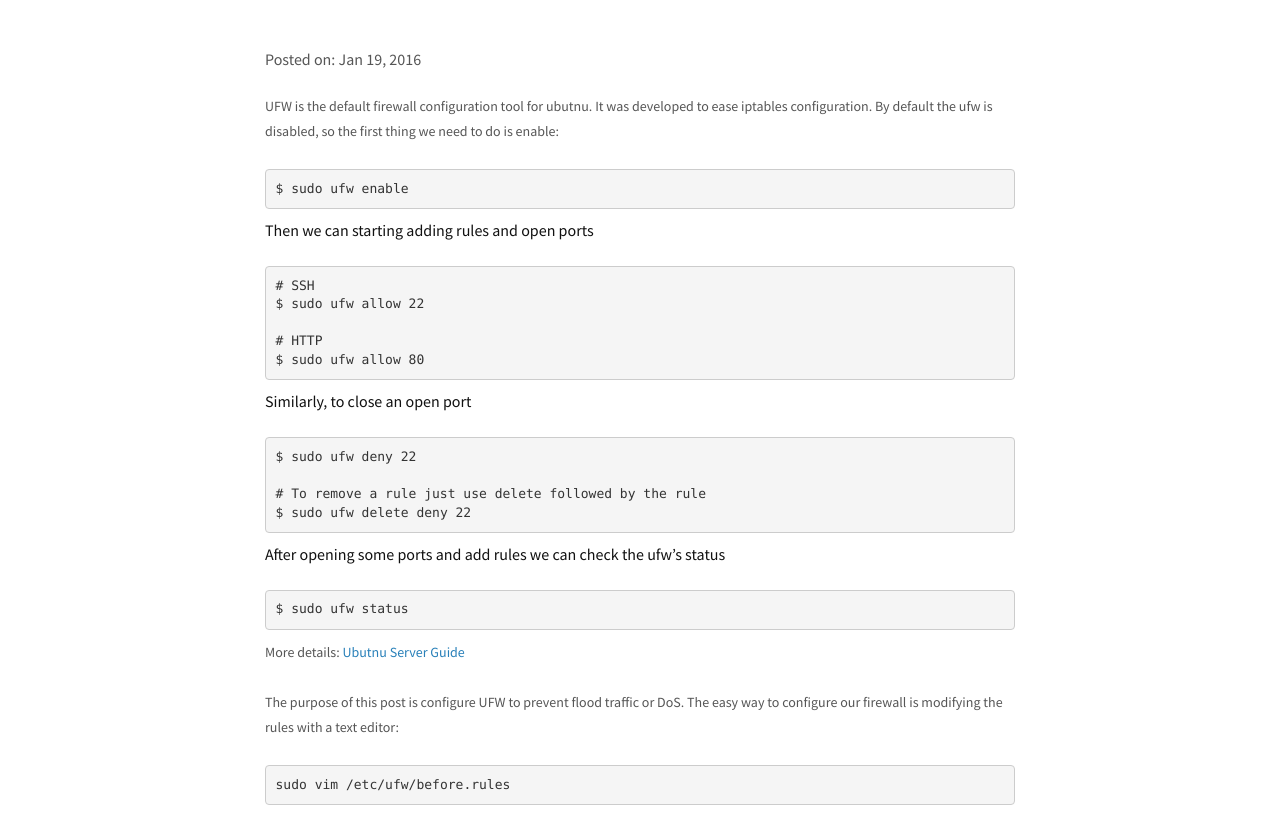
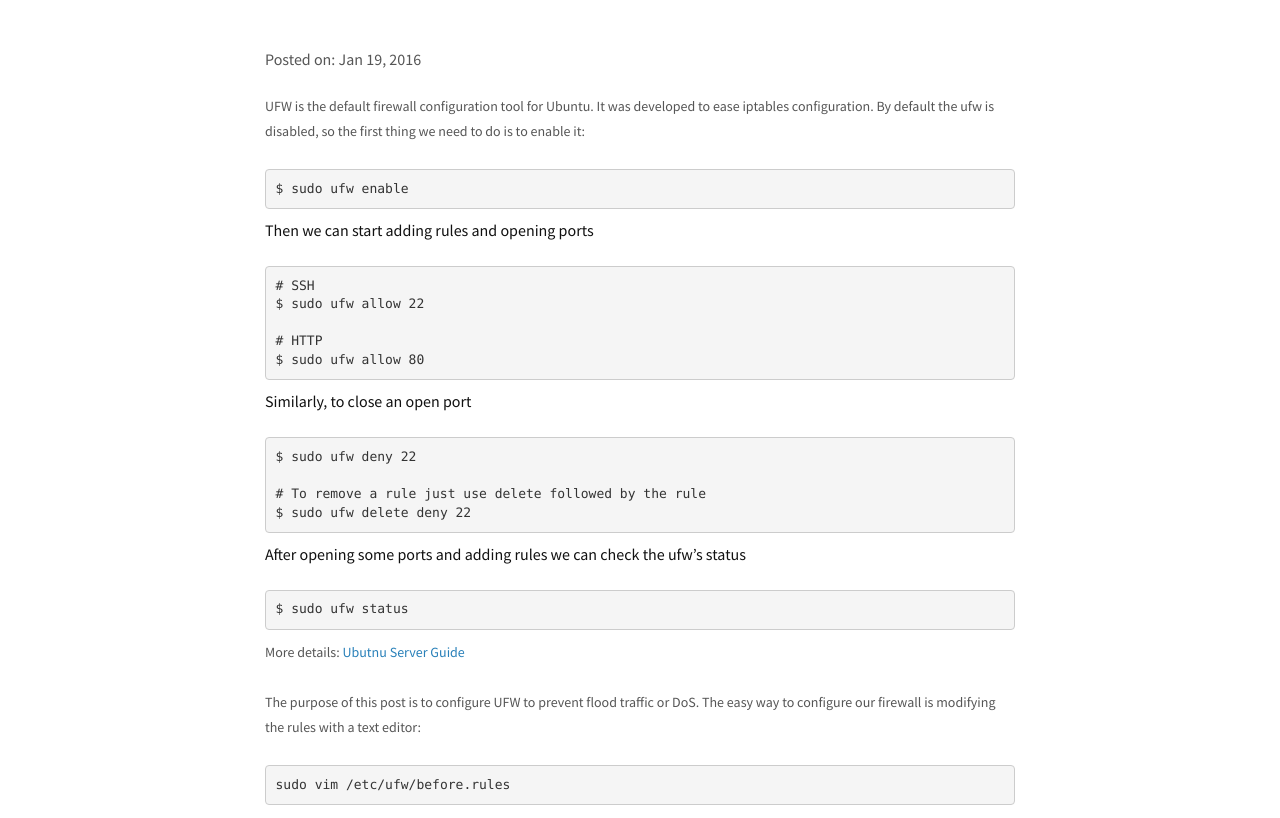
Before and after one commit to lepepe/lepepe.github.io, a Jekyll site: the page built from _posts/2016-01-19-ubuntu-server-ufw.markdown, in a window 1280 px wide and 1400 px high. Shown: the part 303-1121 px from the top of the window. Built offline with Jekyll 4.4.1, drawn with Linux system fonts in a browser that asks for light colours; comment, search, counter and statistics services are not loaded; some of the changed text lies outside the part shown.

Commit message:
Fixed post typos

```diff
--- a/_posts/2016-01-19-ubuntu-server-ufw.markdown
+++ b/_posts/2016-01-19-ubuntu-server-ufw.markdown
@@ -8,14 +8,14 @@ categories: sysadmin
 tags: [ubuntu, firewall, ufw]
 ---
 
-UFW is the default firewall configuration tool for ubutnu. It was developed to ease iptables configuration.
-By default the ufw is disabled, so the first thing we need to do is enable:
+UFW is the default firewall configuration tool for Ubuntu. It was developed to ease iptables configuration.
+By default the ufw is disabled, so the first thing we need to do is to enable it:
 
 {% highlight ruby %}
 $ sudo ufw enable
 {% endhighlight %}
 
-###### Then we can starting adding rules and open ports
+###### Then we can start adding rules and opening ports
 {% highlight ruby %}
 # SSH
 $ sudo ufw allow 22
@@ -32,14 +32,14 @@ $ sudo ufw deny 22
 $ sudo ufw delete deny 22
 {% endhighlight %}
 
-###### After opening some ports and add rules we can check the ufw's status
+###### After opening some ports and adding rules we can check the ufw's status
 {% highlight ruby %}
 $ sudo ufw status
 {% endhighlight %}
 
 More details: [Ubutnu Server Guide](https://help.ubuntu.com/lts/serverguide/firewall.html#firewall-ufw)
 
-The purpose of this post is configure UFW to prevent flood traffic or DoS.
+The purpose of this post is to configure UFW to prevent flood traffic or DoS.
 The easy way to configure our firewall is modifying the rules with a text editor:
 {% highlight ruby %}
 sudo vim /etc/ufw/before.rules
```
Also changed, not shown: other parts of _posts/2016-01-19-ubuntu-server-ufw.markdown (+1 -1 lines).
